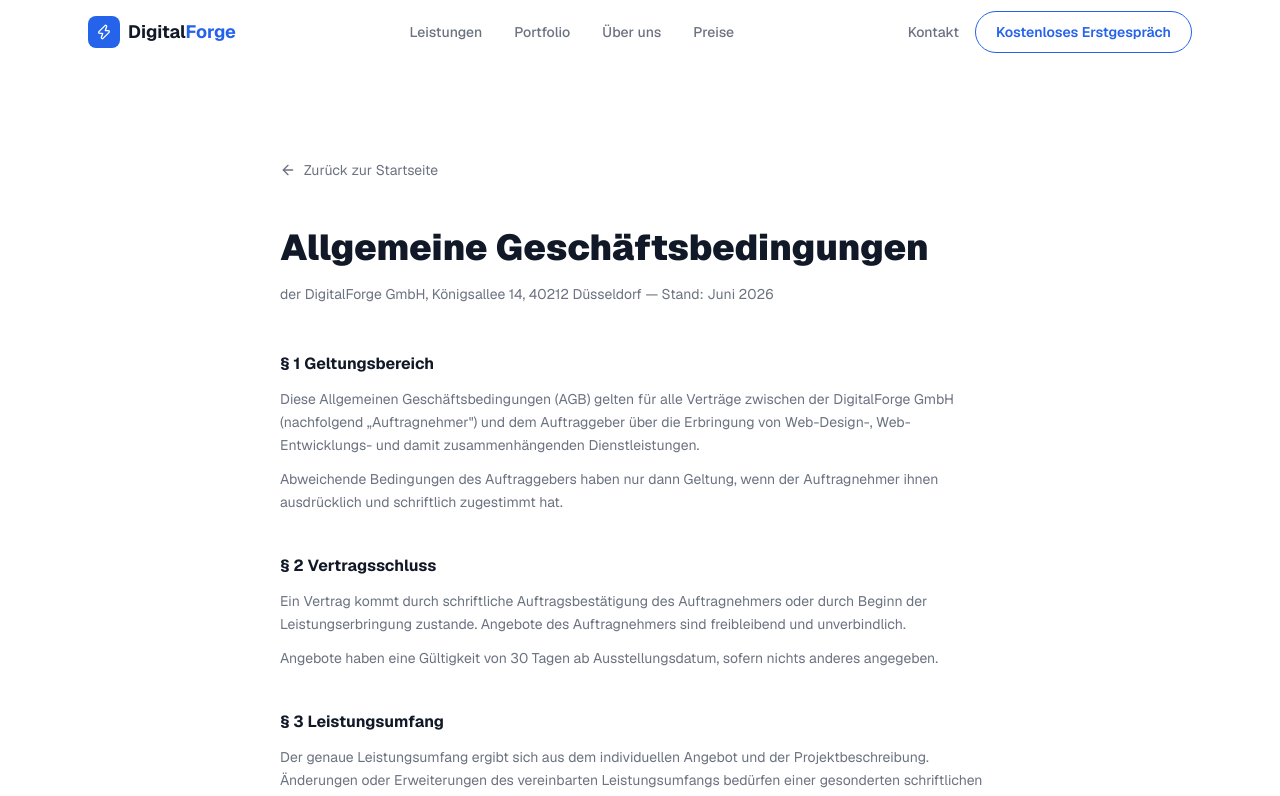
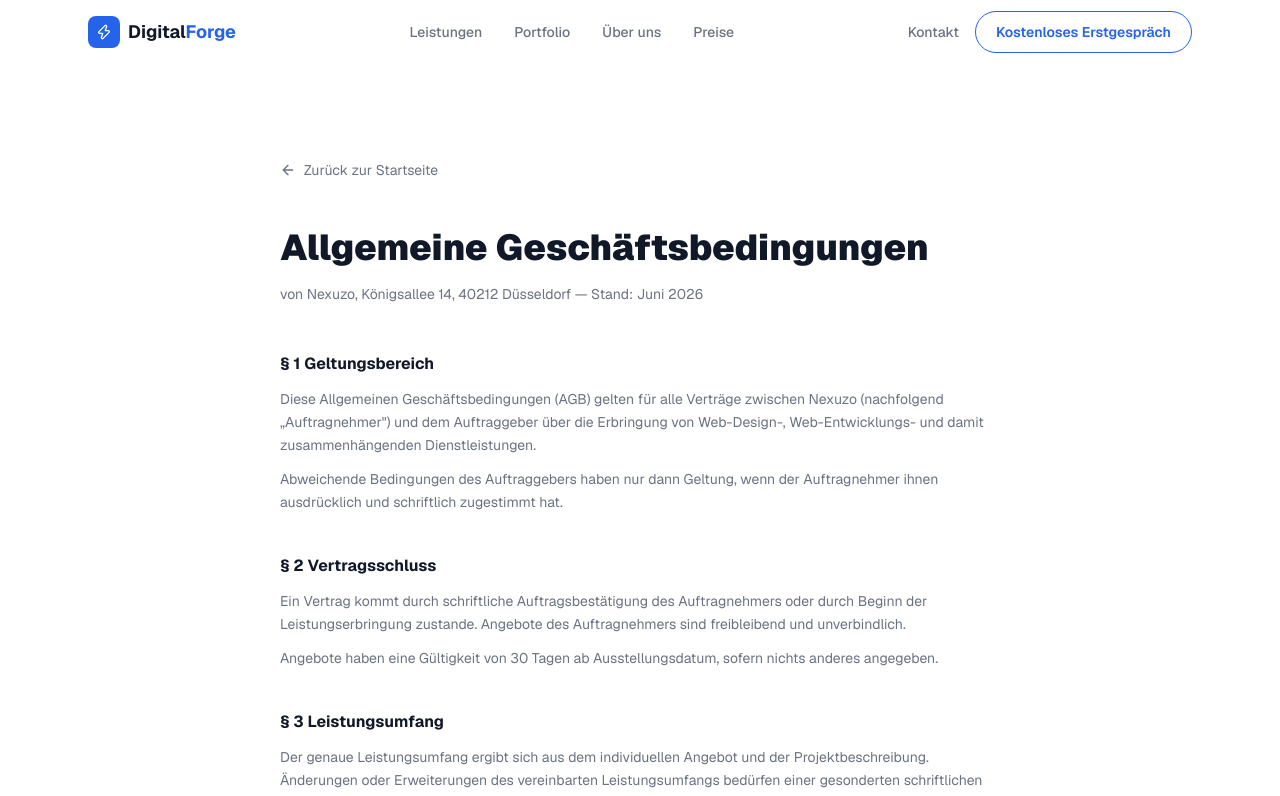
Before and after one commit to chjungdus/Neue-Website, a Next.js app: page /agb in a window 1280 px wide. Shown: the top 796 px of the page. Built offline with nearby package versions, Linux system fonts and the light colour scheme.

Commit message:
rebrand: DigitalForge → Nexuzo in AGB

```diff
--- a/src/app/agb/page.tsx
+++ b/src/app/agb/page.tsx
@@ -4,7 +4,7 @@ import { ArrowLeft } from "lucide-react"
 
 export const metadata: Metadata = {
   title: "AGB",
-  description: "Allgemeine Geschäftsbedingungen der DigitalForge GmbH.",
+  description: "Allgemeine Geschäftsbedingungen von Nexuzo.",
 }
 
 function Section({ num, title, children }: { num: string; title: string; children: React.ReactNode }) {
@@ -31,13 +31,13 @@ export default function AGBPage() {
 
         <h1 className="text-4xl font-black text-[#111827] mb-4">Allgemeine Geschäftsbedingungen</h1>
         <p className="text-[#6b7280] text-sm mb-12">
-          der DigitalForge GmbH, Königsallee 14, 40212 Düsseldorf — Stand: Juni 2026
+          von Nexuzo, Königsallee 14, 40212 Düsseldorf — Stand: Juni 2026
         </p>
 
         <div className="space-y-10">
           <Section num="1" title="Geltungsbereich">
             <p>
-              Diese Allgemeinen Geschäftsbedingungen (AGB) gelten für alle Verträge zwischen der DigitalForge GmbH
+              Diese Allgemeinen Geschäftsbedingungen (AGB) gelten für alle Verträge zwischen Nexuzo
               (nachfolgend „Auftragnehmer") und dem Auftraggeber über die Erbringung von Web-Design-, Web-Entwicklungs-
               und damit zusammenhängenden Dienstleistungen.
             </p>
```
